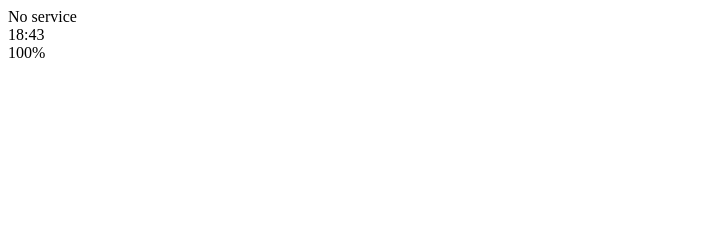
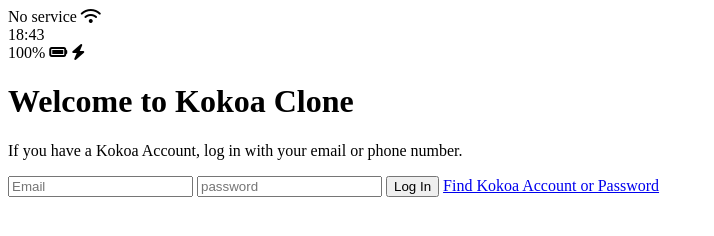
Before and after one commit to H-Yun95/2023_JS, a plain HTML site: page colne_2022_again/index.html in a window 1280 px wide. Shown: the whole page, without its empty margins (0-714 px from the left). Drawn offline with Linux system fonts and the light colour scheme.

Commit message:
Update index.html

```diff
--- a/colne_2022_again/index.html
+++ b/colne_2022_again/index.html
@@ -11,16 +11,34 @@
     <div id="status-bar">
       <div class="status-bar_column">
         <span>No service</span>
-        <!-- Icon will be here-->
+        <i class="fas fa-wifi"></i>
       </div>
       <div class="status-bar_column">
         <span>18:43</span>
       </div>
       <div class="status-bar_column">
         <span>100%</span>
-        <!--Icons-->
-        <!--Icons-->
+        <i class="fas fa-battery-full"></i>
+        <i class="fas fa-bolt"></i>
       </div>
+
+      <header class="welcome-header">
+        <h1 class="welcome-header_title">Welcome to Kokoa Clone</h1>
+        <p class="welcome-header_text">
+          If you have a Kokoa Account, log in with your email or phone number.
+        </p>
+      </header>
+
+      <form id="login-form">
+        <input type="emali" placeholder="Email" />
+        <input type="password" placeholder="password" />
+        <input type="submit" value="Log In" />
+        <a href="#">Find Kokoa Account or Password</a>
+      </form>
     </div>
+    <script
+      src="https://kit.fontawesome.com/6478f529f2.js"
+      crossorigin="anonymous"
+    ></script>
   </body>
 </html>
```
